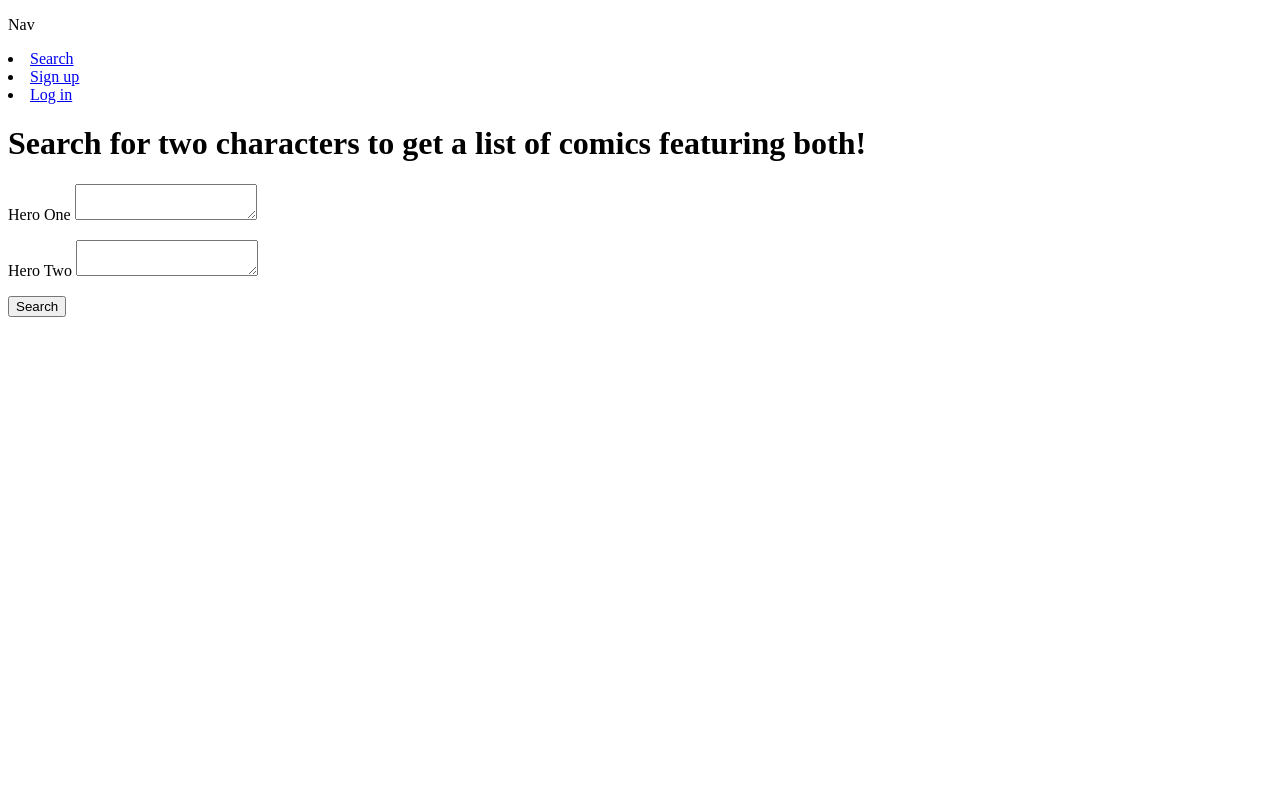
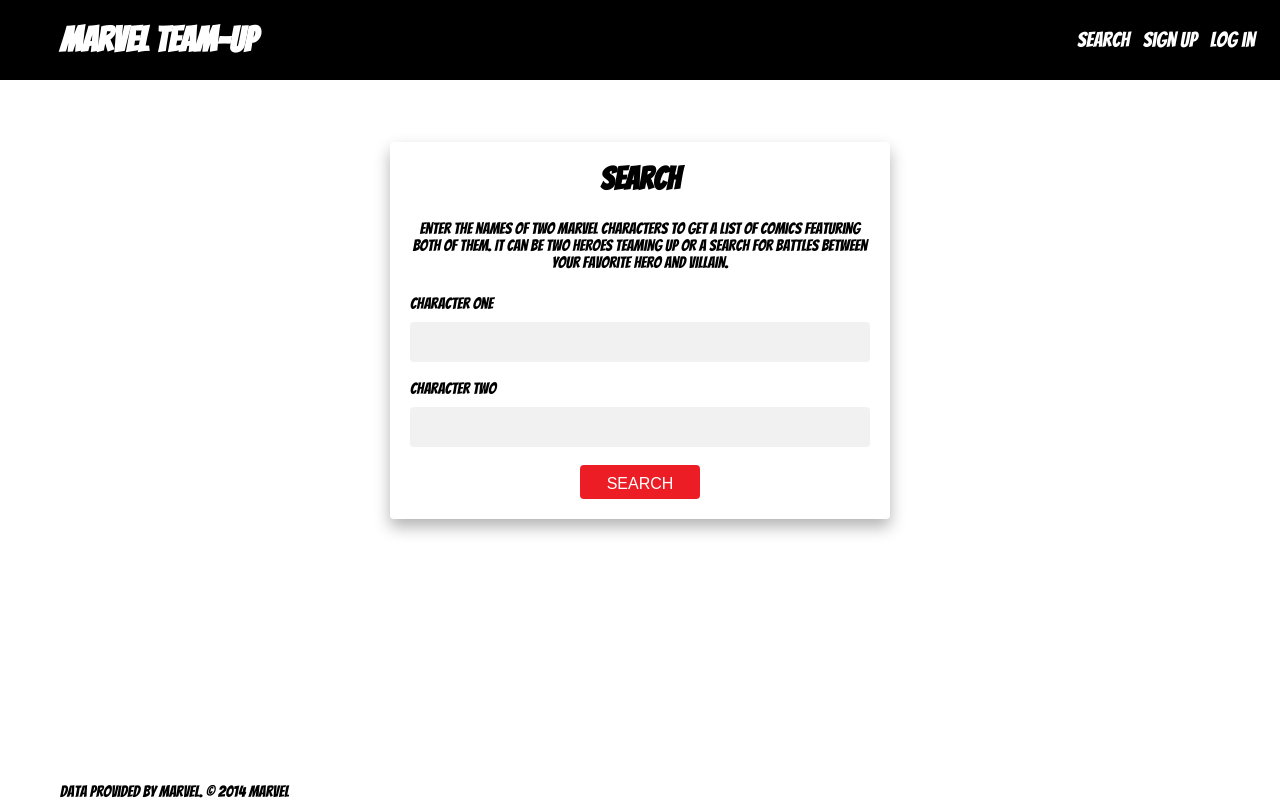
Before and after one commit to aptaylor87/marvel-heroes, a Flask app: page /search in a window 1280 px wide. Run offline with Flask 2, Linux system fonts and the light colour scheme; parts of the project's set-up code (start-up, migrations or seed data) failed here and were passed over.

Commit message:
Finished Styling, added gunicorn

```diff
--- a/app.py
+++ b/app.py
@@ -1,6 +1,8 @@
+import os
+
 from flask import Flask, request, render_template, redirect, flash, session, g, jsonify
 
-from flask_debugtoolbar import DebugToolbarExtension
+# from flask_debugtoolbar import DebugToolbarExtension
 
 from forms import CharacterSearchForm, UserForm
 from models import db, connect_db, Character, User, Comic, Reading_List
@@ -10,12 +12,13 @@ CURR_USER_KEY = "curr_user"
 
 app = Flask(__name__)
 
-app.config['SQLALCHEMY_DATABASE_URI'] = 'postgresql:///marvel_app_db'
+app.config['SQLALCHEMY_DATABASE_URI'] = (
+    os.environ.get('DATABASE_URL', 'postgresql:///marvel_app_db'))
 app.config['SQLALCHEMY_TRACK_MODIFICATIONS'] = False
-app.config['SQLALCHEMY_ECHO'] =True
-app.config['SECRET_KEY'] = "NoSecretsHere"
+app.config['SQLALCHEMY_ECHO'] = False
+app.config['SECRET_KEY'] = "un7FzLX5iidp7d"
 app.config['DEBUG_TB_INTERCEPT_REDIRECTS'] = False
-debug = DebugToolbarExtension(app)
+# debug = DebugToolbarExtension(app)
 
 error_message = "Something went wrong"
 
@@ -48,11 +51,11 @@ def do_logout():
 
 @app.route('/')
 def home_page():
-    """this route is going to serve as a description/intro to the project and will be finished in the polishing stage"""
-    return render_template('home.html')
+    """redirects to search, which serves as the home page"""
+    return redirect('/search')
 
 
-@app.route('/register', methods = ["GET", "POST"])
+@app.route('/register', methods = ['GET', 'POST'])
 def register_user():
     """Displays a user registration form, and then creates the user when form is submitted"""
     form = UserForm()
@@ -63,7 +66,7 @@ def register_user():
         try:
             db.session.commit()
             do_login(new_user)
-            flash("Welcome, you have created your account")
+            flash('Welcome, you have created your account')
             return redirect('/search')
         except:
             flash(error_message)
@@ -82,11 +85,11 @@ def login_user():
         user = User.authenticate(username, password)
 
         if user:
-            flash(f"Welcome Back, {user.username}")
+            flash(f'Welcome Back, {user.username}')
             do_login(user)
             return redirect('/search')
         else:
-            flash("Invalid username/password.")
+            flash('Invalid username/password.')
 
     return render_template('login.html', form=form)
 
@@ -94,12 +97,12 @@ def login_user():
 def logout_user():
     """Logs the user out"""
     do_logout()
-    flash("Goodbye!")
+    flash('Goodbye!')
     return redirect('/search')
 
 
 
-@app.route('/search', methods =["GET", "POST"])
+@app.route('/search', methods =['GET', 'POST'])
 def search():
     """This page renders the search form, or it renders the first page of search results if they've been submitted. This route calls the Marvel API to a specific route that will return a list of comics that feature both of the characters included in the request.
 
@@ -166,8 +169,8 @@ def show_reading_list():
     """This route directs to a page showing a user the comics they have added to their reading list. If a user is not logged in the are redirected back to search with a flashed message"""
 
     if  not g.user:
-        flash("Log in or create an account to make a reading list.")
-        return redirect("/search")
+        flash('Log in or create an account to make a reading list.')
+        return redirect('/search')
 
     user  = User.query.get_or_404(g.user.id)
     comics = user.comics
@@ -179,11 +182,11 @@ def show_reading_list():
 @app.route('/api/addreadinglist', methods=['POST'])
 def create_readinglist_item():
     """This is an API route that is used in main.js. It takes in a comic id and user id. First a check is run to see if a comic with this id is in the comics table, and if not, it creates one. Then the comic id and user id are used to create a reading list item. """
-    user_id = request.json["user_id"]
-    comic_id = request.json["comic_id"]
+    user_id = request.json['user_id']
+    comic_id = request.json['comic_id']
 
-    character_one = request.json["character_one"]
-    character_two  = request.json["character_two"]
+    character_one = request.json['character_one']
+    character_two  = request.json['character_two']
 
 
     if Comic.query.filter(Comic.id == comic_id).count():
@@ -206,15 +209,15 @@ def create_readinglist_item():
 
     return jsonify(reading_list=reading_list.serialize_reading_list())
 
-@app.route('/api/deletereadinglist', methods=["POST"])
+@app.route('/api/deletereadinglist', methods=['POST'])
 def delete_readinglist_item():
     """This is an API route that is used in main.js. It takes a user ID and comic id and removes the relevant entry from the reading_list table"""
 
-    user_id = request.json["user_id"]
-    comic_id = request.json["comic_id"]
+    user_id = request.json['user_id']
+    comic_id = request.json['comic_id']
     reading_list_comic = Reading_List.query.filter(Reading_List.comic_id == comic_id, Reading_List.user_id == user_id).first()
 
     db.session.delete(reading_list_comic)
     db.session.commit()
 
-    return jsonify(message="deleted")
+    return jsonify(message='deleted')
--- a/forms.py
+++ b/forms.py
@@ -6,8 +6,8 @@ from wtforms.validators import DataRequired, Length
 class CharacterSearchForm(FlaskForm):
     """Character Search Form"""
 
-    hero_one = TextAreaField('Hero One', validators=[DataRequired()])
-    hero_two = TextAreaField('Hero Two', validators=[DataRequired()])
+    hero_one = StringField('Character One', validators=[DataRequired()])
+    hero_two = StringField('Character Two', validators=[DataRequired()])
 
 class UserForm(FlaskForm):
     """Form for adding users and logging in users"""
--- a/requirements.txt
+++ b/requirements.txt
@@ -13,6 +13,7 @@ Flask-DebugToolbar==0.13.1
 Flask-SQLAlchemy==2.5.1
 Flask-WTF==1.2.1
 greenlet==3.0.1
+gunicorn==21.2.0
 idna==3.4
 ipython==8.18.1
 itsdangerous==1.1.0
@@ -20,6 +21,7 @@ jedi==0.19.1
 Jinja2==2.10.3
 MarkupSafe==1.1.1
 matplotlib-inline==0.1.6
+packaging==23.2
 parso==0.8.3
 pexpect==4.9.0
 prompt-toolkit==3.0.41
--- a/static/app.css
+++ b/static/app.css
@@ -0,0 +1,219 @@
+@import url("https://fonts.googleapis.com/css2?family=Bangers&display=swap");
+
+*{
+    padding: 0;
+    margin: 0;
+    text-decoration: none;
+    list-style: none;
+    box-sizing: border-box;
+}
+
+body{
+    font-family: bangers;
+    min-height: 100vh;
+    display: flex;
+    flex-direction: column;
+}
+
+nav {
+    background: #000000;
+    height: 80px;
+    width: 100%
+}
+
+label.logo {
+    color: white;
+    font-size: 35px;
+    line-height: 80px;
+    padding: 0 60px;
+    font-weight: bold;
+}
+
+nav ul {
+    float: right;
+    margin-right: 20px;
+}
+
+nav ul li {
+    display: inline-block;
+    line-height: 80px;
+    margin: 0 5px;
+}
+
+nav ul li a{
+    color: white;
+    font-size: 21px;
+}
+footer{
+    padding: 0 60px;
+    margin-top: auto;
+}
+
+.alert {
+
+    margin: 20px auto 0;
+    width: 180px;
+    max-width: 90%;
+    background-color:#ec1d24;
+    text-align: center;
+    color: white;
+    border-radius: 4px;
+    height: 22px;
+    vertical-align: middle;
+    font-size: 20px;
+
+}
+
+.container {
+    padding-top: 60px;
+    margin: auto;
+    width: 500px;
+    max-width: 90%
+
+}
+
+.card {
+    padding-bottom: 60px;
+    min-height: 285px;
+    margin: auto;
+    width: 500px;
+    max-width: 90%;
+    overflow: hidden;
+
+}
+
+.card img{
+    float: left;
+    margin: 0px 15px 15px 0px;
+    box-shadow: 0 8px 16px rgba(0,0,0,.3);
+
+}
+
+.reading-list {
+    float: right;
+
+}
+
+.container form {
+    width: 100%;
+    height: 100%;
+    padding: 20px;
+    border-radius: 4px;
+    box-shadow: 0 8px 16px rgba(0,0,0,.3);
+
+}
+
+.container form h1{
+    text-align: center;
+    margin-bottom: 24px;
+
+}
+.container form p{
+    text-align: center;
+    margin-bottom: 24px;
+
+}
+.container form .form-control {
+    width: 100%;
+    height: 40px;
+    border-radius: 4px;
+    border: 1 px solid;
+    margin: 10px 0 18px 0;
+    padding: 0 10px;
+
+}
+
+.container form .btn {
+    margin-left: 50%;
+    transform: translateX(-50%);
+    width: 120px;
+    height: 34px;
+    border: none;
+    outline: none;
+    background: #ec1d24;
+    cursor: pointer;
+    font-size: 16px;
+    text-transform: uppercase;
+    color: white;
+    border-radius: 4px;
+    transition: .3s;
+}
+
+button {
+    width: 185px;
+    height: 28px;
+    border: none;
+    outline: none;
+    background: #ec1d24;
+    cursor: pointer;
+    font-size: 16px;
+    text-transform: uppercase;
+    color: white;
+    border-radius: 4px;
+    transition: .3s;
+    margin: 2px;
+
+}
+
+.description {
+    padding: 5px;
+}
+
+.pagination  {
+    width: 120px;
+    height: 50px;
+    margin: 0 auto;
+    font-size: 20px;
+}
+.pagination a {
+    padding: 5px;
+}
+
+
+
+
+.autocomplete {
+    /*the container must be positioned relative:*/
+    position: relative;
+    display: inline-block;
+  }
+  input {
+    border: 1px solid transparent;
+    background-color: #f1f1f1;
+    padding: 10px;
+    font-size: 16px;
+  }
+  input[type=string] {
+    background-color: #f1f1f1;
+    width: 100%;
+  }
+  input[type=submit] {
+    background-color: DodgerBlue;
+    color: #fff;
+  }
+  .autocomplete-items {
+    position: absolute;
+    border: 1px solid #d4d4d4;
+    border-bottom: none;
+    border-top: none;
+    z-index: 99;
+    /*position the autocomplete items to be the same width as the container:*/
+    top: 100%;
+    left: 0;
+    right: 0;
+  }
+  .autocomplete-items div {
+    padding: 10px;
+    cursor: pointer;
+    background-color: #fff;
+    border-bottom: 1px solid #d4d4d4;
+  }
+  .autocomplete-items div:hover {
+    /*when hovering an item:*/
+    background-color: #e9e9e9;
+  }
+  .autocomplete-active {
+    /*when navigating through the items using the arrow keys:*/
+    background-color: DodgerBlue !important;
+    color: #ffffff;
+  }
--- a/templates/base.html
+++ b/templates/base.html
@@ -10,17 +10,21 @@
 </head>
 
 <body>
+  <header>
   <nav>
-    <p>Nav</p>
+    <label class="logo">Marvel Team-up</label>
+    <ul>
       <li><a href="/search">Search</a></li>
       {% if not g.user %}
       <li><a href="/register">Sign up</a></li>
       <li><a href="/login">Log in</a></li>
       {% else %}
-  <li><a href="/reading_list">View readinglist</li>
+      <li><a href="/reading_list">Reading List</li>
       <li><a href="/logout">Log out</a></li>
     {% endif %}
+    </ul>
     </nav>
+  </header>
     <main id="content">
 
     {% for category, message in get_flashed_messages(with_categories=True) %}
@@ -31,5 +35,5 @@
   </main>
 
 </body>
-
+<footer><p>Data provided by Marvel. © 2014 Marvel</p></footer>
 </html>
--- a/templates/search_character_form.html
+++ b/templates/search_character_form.html
@@ -1,24 +1,34 @@
 {% extends 'base.html'  %}
-{% block title %}Home{% endblock %}
+{% block title %}Search{% endblock %}
 
 {% block content %}
 
-<h1>Search for two characters to get a list of comics featuring both!</h1>
+
+
+<div class="container">
 
     <form action="" method="POST">
+        <h1>Search</h1>
+        <P>Enter the names of two Marvel characters to get a list of comics featuring both of them. It can be two heroes teaming up or a search for battles between your favorite hero and villain.</P>
         {{ form.hidden_tag() }}
+
         {% for field in form
         if field.widget.input_type != 'hidden' %}
-    <p>
+        <div class="form-group ">
+
             {{field.label}}
-        {{field}}
+            {{field(class_="form-control")}}
 
-        {% for error in field.erros %}
+            {% for error in field.errors %}
             {{ error }}
             {% endfor %}
-    </p>
+        </div>
         {% endfor %}
-    <button>Search</button>
+        <input type="submit" class="btn" value="Search">
+
     </form>
-
+    </div>
+    <script src="https://unpkg.com/jquery"></script>
+    <script src="https://unpkg.com/axios/dist/axios.js"></script>
+    <script src="/static/main.js"></script>
 {% endblock %}
```
Also changed, not shown: marvel.py (+6 -6 lines), templates/home.html (deleted, +0 -8 lines), templates/login.html (+11 -9 lines), templates/reading_list.html (+23 -7 lines), templates/register.html (+9 -7 lines), templates/show_comics.html (+17 -9 lines), static/main.js (line endings or trailing spaces). Lines whose indentation alone changed are shown as unchanged.
